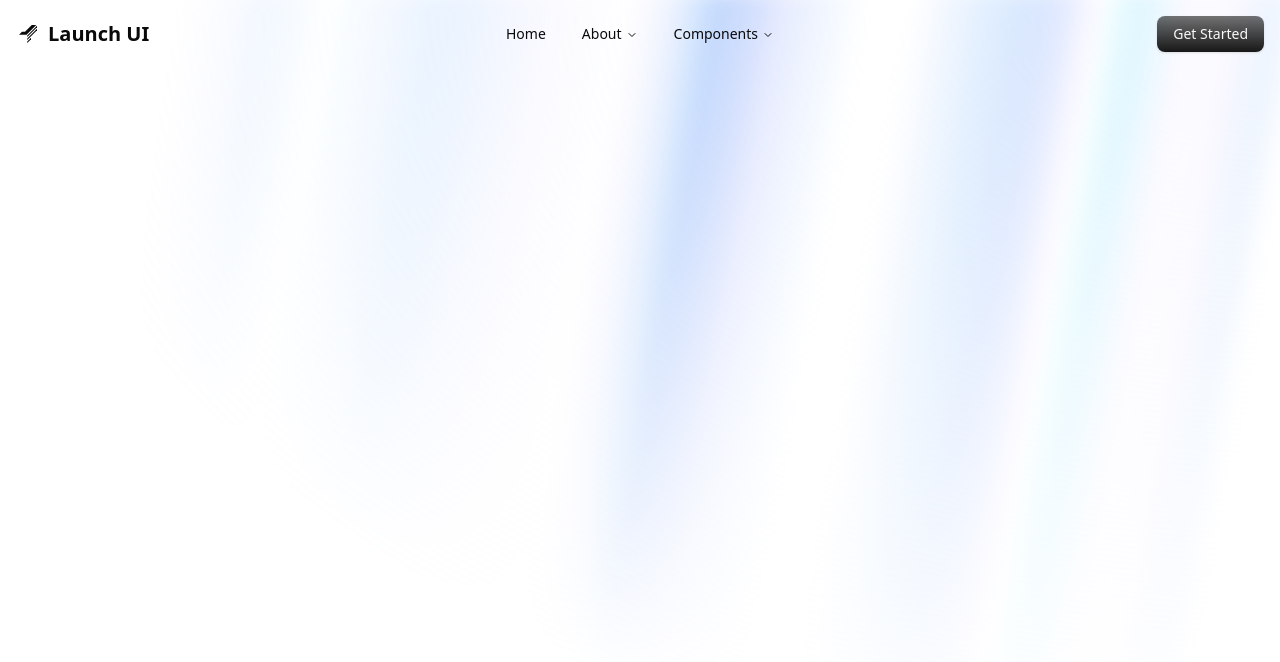
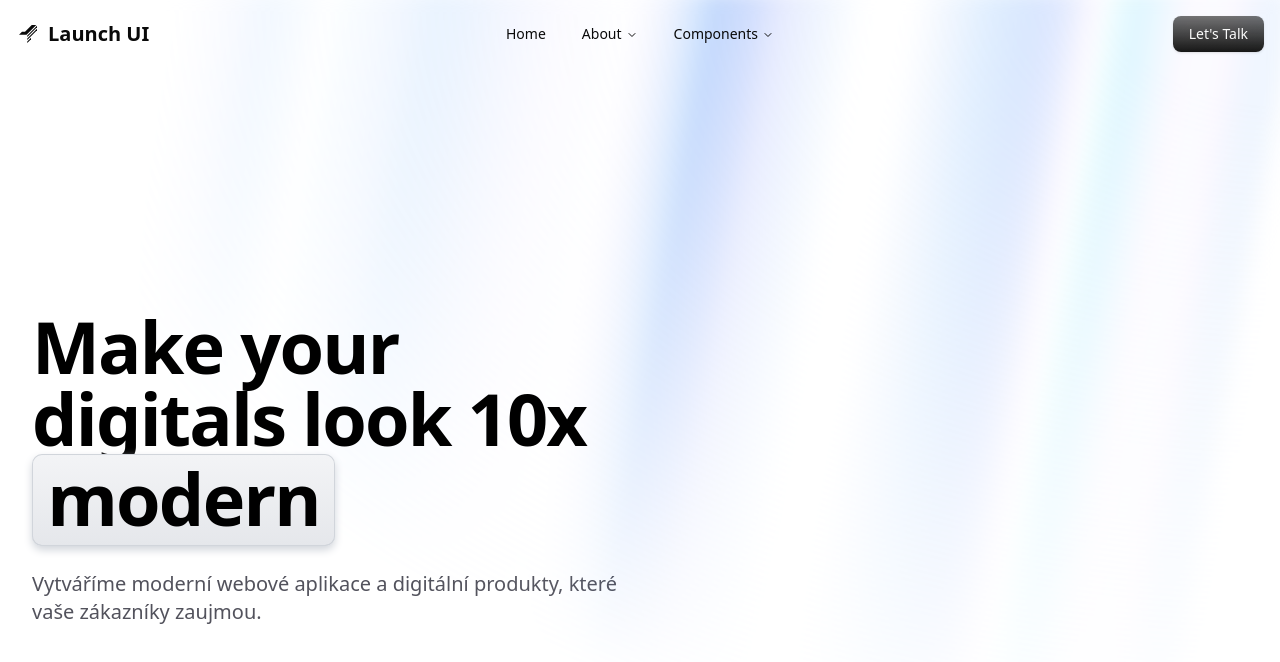
Before and after one commit to MatyasSvoboda/next-website, a Next.js app: page / in a window 1280 px wide. Shown: the top 662 px of the page. Built offline with nearby package versions, Linux system fonts and the light colour scheme.

Commit message:
Add flipping text to Hero page; Organizing Components folder

```diff
--- a/app/page.tsx
+++ b/app/page.tsx
@@ -1,4 +1,4 @@
-import Hero from "@/components/Hero";
+import Hero from "@/components/sections/hero/Hero";
 
 export default function Home() {
   return <Hero />;
--- a/components/Hero.tsx
+++ b/components/sections/hero/Hero.tsx
@@ -1,15 +1,13 @@
 import { AuroraBackground } from "@/components/ui/aurora-background";
-import Navbar from "@/components/Navbar";
-
+import Navbar from "@/components/sections/navbar/Navbar";
+import { ContainerTextFlipDemo } from "@/components/sections/hero/HeroText";
 
 export default function Hero() {
     return (
         <>
           <Navbar />
           <AuroraBackground>
-            <div>
-              {/* Hero content */}
-            </div>
+            <ContainerTextFlipDemo />
           </AuroraBackground>
         </>
       );
--- /dev/null
+++ b/components/sections/hero/HeroText.tsx
@@ -0,0 +1,45 @@
+"use client";
+import { ContainerTextFlip } from "@/components/ui/container-text-flip";
+import { motion } from "motion/react";
+import { cn } from "@/lib/utils";
+
+export function ContainerTextFlipDemo() {
+  const words = ["better", "modern", "beautiful", "awesome"];
+  return (
+    <>
+      <motion.h1
+        initial={{
+          opacity: 0,
+        }}
+        whileInView={{
+          opacity: 1,
+        }}
+        className={cn(
+          "px-8 relative mb-6 max-w-2xl text-left text-7xl font-bold tracking-tight text-black md:text-7xl dark:text-zinc-100",
+        )}
+        layout
+      >
+        <span className="inline-block">
+          Make your digitals look 10x <ContainerTextFlip words={words} />
+          {/* <Blips /> */}
+        </span>
+      </motion.h1>
+      <motion.p
+        initial={{
+          opacity: 0,
+        }}
+        whileInView={{
+          opacity: 1,
+        }}
+        transition={{
+          delay: 0.2,
+        }}
+        className={cn(
+          "px-8 max-w-2xl text-left text-lg md:text-xl text-zinc-600 dark:text-zinc-400",
+        )}
+      >
+        Vytváříme moderní webové aplikace a digitální produkty, které vaše zákazníky zaujmou.
+      </motion.p>
+    </>
+  );
+}
--- a/components/Navbar.tsx
+++ b/components/sections/navbar/Navbar.tsx
@@ -52,7 +52,7 @@ export default function Navbar({
   ],
   actions = [
     {
-      text: "Get Started",
+      text: "Let's Talk",
       href: siteConfig.url,
       isButton: true,
       variant: "default",
--- a/components/ui/aurora-background.tsx
+++ b/components/ui/aurora-background.tsx
@@ -16,7 +16,7 @@ export const AuroraBackground = ({
   return (
     <div
       className={cn(
-        "transition-bg flex min-h-screen flex-col items-center justify-center bg-background text-foreground",
+        "transition-bg flex min-h-screen flex-col items-start justify-center bg-background text-foreground",
         className,
       )}
       {...props}
--- /dev/null
+++ b/components/ui/container-text-flip.tsx
@@ -0,0 +1,104 @@
+"use client";
+
+import React, { useState, useEffect, useId } from "react";
+
+import { motion } from "motion/react";
+import { cn } from "@/lib/utils";
+
+export interface ContainerTextFlipProps {
+  /** Array of words to cycle through in the animation */
+  words?: string[];
+  /** Time in milliseconds between word transitions */
+  interval?: number;
+  /** Additional CSS classes to apply to the container */
+  className?: string;
+  /** Additional CSS classes to apply to the text */
+  textClassName?: string;
+  /** Duration of the transition animation in milliseconds */
+  animationDuration?: number;
+}
+
+export function ContainerTextFlip({
+  words = ["better", "modern", "beautiful", "awesome"],
+  interval = 3000,
+  className,
+  textClassName,
+  animationDuration = 700,
+}: ContainerTextFlipProps) {
+  const id = useId();
+  const [currentWordIndex, setCurrentWordIndex] = useState(0);
+  const [width, setWidth] = useState(100);
+  const textRef = React.useRef(null);
+
+  const updateWidthForWord = () => {
+    if (textRef.current) {
+      // Add some padding to the text width (30px on each side)
+      // @ts-ignore
+      const textWidth = textRef.current.scrollWidth + 30;
+      setWidth(textWidth);
+    }
+  };
+
+  useEffect(() => {
+    // Update width whenever the word changes
+    updateWidthForWord();
+  }, [currentWordIndex]);
+
+  useEffect(() => {
+    const intervalId = setInterval(() => {
+      setCurrentWordIndex((prevIndex) => (prevIndex + 1) % words.length);
+      // Width will be updated in the effect that depends on currentWordIndex
+    }, interval);
+
+    return () => clearInterval(intervalId);
+  }, [words, interval]);
+
+  return (
+    <motion.span
+      layout
+      layoutId={`words-here-${id}`}
+      animate={{ width }}
+      transition={{ duration: animationDuration / 2000 }}
+      className={cn(
+        "relative inline-block rounded-lg pt-2 pb-3 text-center text-4xl font-bold text-black md:text-7xl dark:text-white",
+        "[background:linear-gradient(to_bottom,#f3f4f6,#e5e7eb)]",
+        "shadow-[inset_0_-1px_#d1d5db,inset_0_0_0_1px_#d1d5db,_0_4px_8px_#d1d5db]",
+        "dark:[background:linear-gradient(to_bottom,#374151,#1f2937)]",
+        "dark:shadow-[inset_0_-1px_#10171e,inset_0_0_0_1px_hsla(205,89%,46%,.24),_0_4px_8px_#00000052]",
+        className,
+      )}
+      key={words[currentWordIndex]}
+    >
+      <motion.div
+        transition={{
+          duration: animationDuration / 1000,
+          ease: "easeInOut",
+        }}
+        className={cn("inline-block", textClassName)}
+        ref={textRef}
+        layoutId={`word-div-${words[currentWordIndex]}-${id}`}
+      >
+        <motion.div className="inline-block">
+          {words[currentWordIndex].split("").map((letter, index) => (
+            <motion.span
+              key={index}
+              initial={{
+                opacity: 0,
+                filter: "blur(10px)",
+              }}
+              animate={{
+                opacity: 1,
+                filter: "blur(0px)",
+              }}
+              transition={{
+                delay: index * 0.02,
+              }}
+            >
+              {letter}
+            </motion.span>
+          ))}
+        </motion.div>
+      </motion.div>
+    </motion.span>
+  );
+}
--- a/components/ui/navigation.tsx
+++ b/components/ui/navigation.tsx
@@ -103,15 +103,15 @@ export default function Navigation({
   logoHref = "https://www.launchuicomponents.com/",
   introItems = [
     {
-      title: "Introduction",
+      title: "Services",
       href: "https://www.launchuicomponents.com/",
       description:
-        "Re-usable components built using Radix UI and Tailwind CSS.",
+        "Choose the service you need right now.",
     },
     {
-      title: "Installation",
+      title: "Pricing",
       href: "https://www.launchuicomponents.com/",
-      description: "How to install dependencies and structure your app.",
+      description: "Read the information about the pricing plan and write to us for more details.",
     },
     {
       title: "Typography",
```
Also changed, not shown: components.json.
